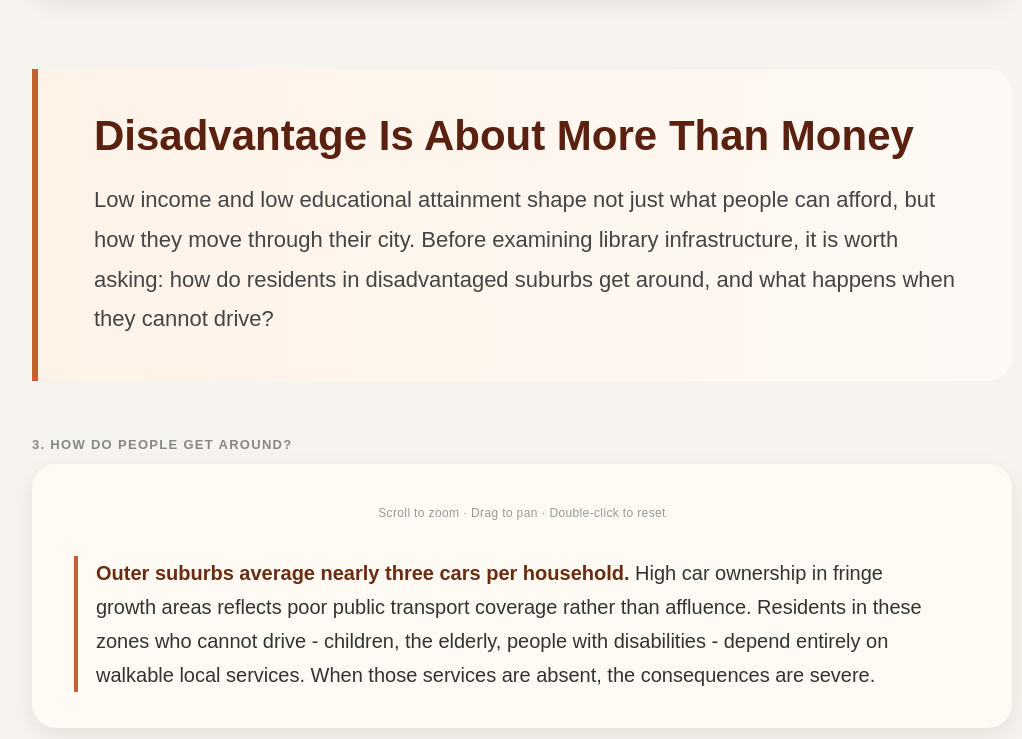
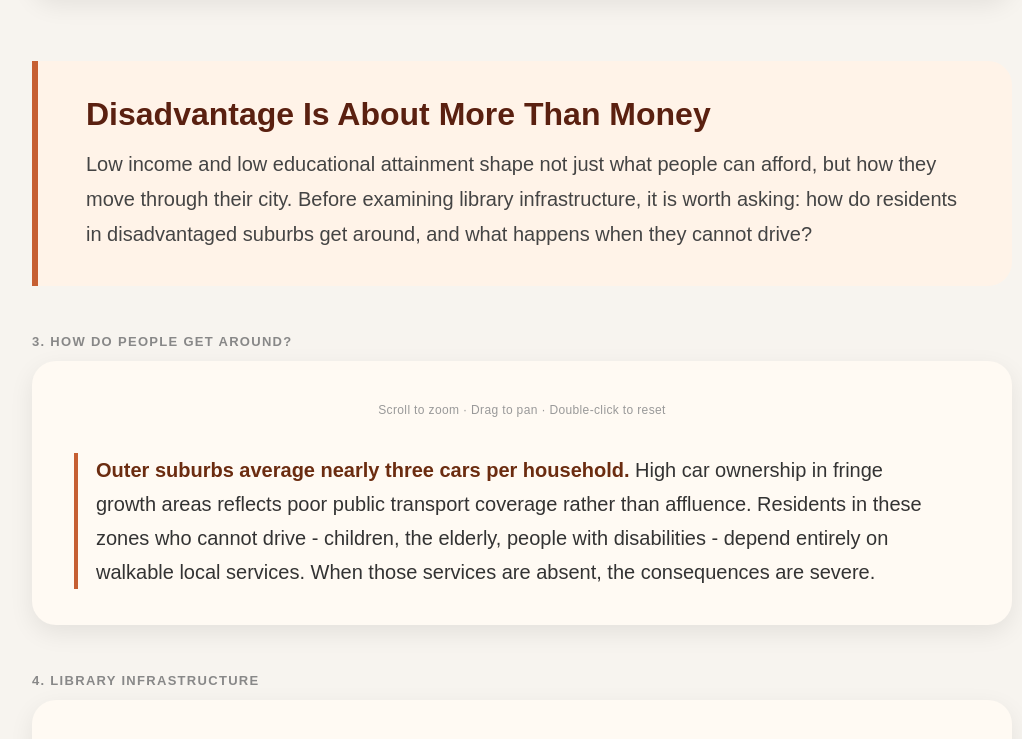
Before and after one commit to Ran649/FIT3179-DV2-Library-Access, a plain HTML site: page index.html in a window 1280 px wide. Shown: the part 1402-2141 px from the top of the page, without its empty margins (118-1140 px from the left). Drawn offline with Linux system fonts and the light colour scheme; a script that the page names is missing.

Commit message:
change the fontsize and color of story divier

```diff
--- a/index.html
+++ b/index.html
@@ -167,10 +167,12 @@
     .story-divider {
       max-width: 1240px;
       width: 100%;
-      margin: 72px auto 56px auto;
-      padding: 42px 56px;
 
-      background: linear-gradient(to right, #fff3e8, #fdf9f4);
+      margin: 64px auto 48px auto;
+
+      padding: 34px 48px;
+
+      background: #fff3e8;
 
       border-left: 6px solid #c65f32;
 
@@ -180,27 +182,27 @@
     }
 
     .story-divider h2 {
-      font-size: 42px;
+      font-size: 32px;
 
       font-weight: 800;
 
       color: #5a2010;
 
-      margin: 0 0 20px 0;
+      margin: 0 0 14px 0;
 
-      line-height: 1.18;
+      line-height: 1.2;
     }
 
     .story-divider p {
-      font-size: 22px;
+      font-size: 20px;
 
-      line-height: 1.8;
+      line-height: 1.75;
 
       color: #444;
 
       margin: 0;
 
-      max-width: 1080px;
+      max-width: 1040px;
     }
   </style>
 </head>
```
